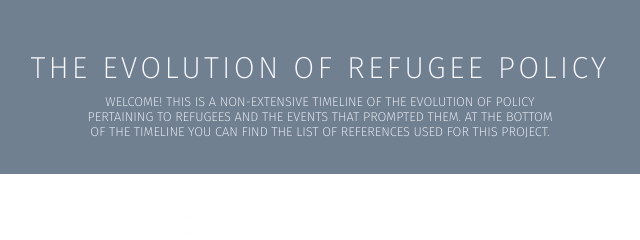
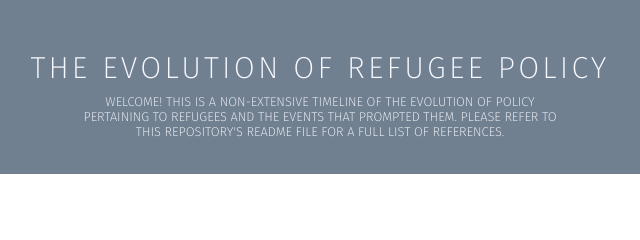
Before and after one commit to vchavez99/refugee-timeline, a plain HTML site: page Index.html in a window 1280 px wide. Shown: the top 240 px of the page, 320-960 px from the left. Drawn offline with Linux system fonts and the light colour scheme; a script that the page names is missing.

Commit message:
index.html name change

```diff
--- a/Index.html
+++ b/Index.html
@@ -12,8 +12,8 @@
   <div class="header">
     <h1>The Evolution of Refugee Policy</h1>
     <h2>Welcome! This is a non-extensive timeline of the evolution of policy pertaining
-      to refugees and the events that prompted them. At the bottom of the timeline
-    you can find the list of references used for this project.</h2>
+      to refugees and the events that prompted them. Please refer to this repository's
+      README file for a full list of references.</h2>
   </div>
   <div class="item">
     <div id="timeline">
@@ -282,7 +282,7 @@
               <li>UNHCR Claims to Refugee Status based on Sexual Orientation
                 and/or Gender Identity within the context of Article 1A(2) of
                 the 1951 Convention and/or its 1967 Protocol relating to the
-                Status of Refugees.</li>
+                 Status of Refugees.</li>
             </ul>
           </section>
         </section>
```
